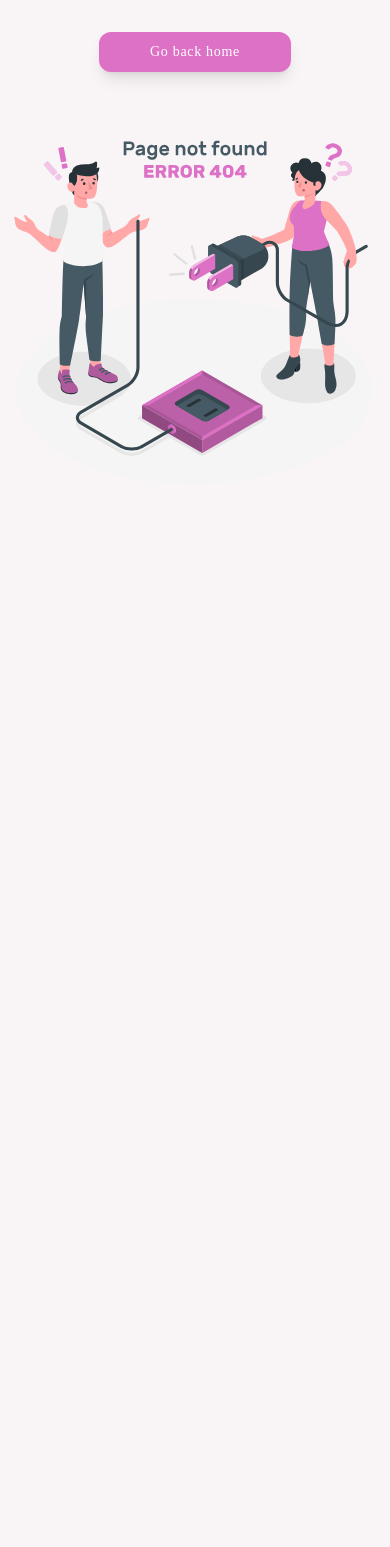
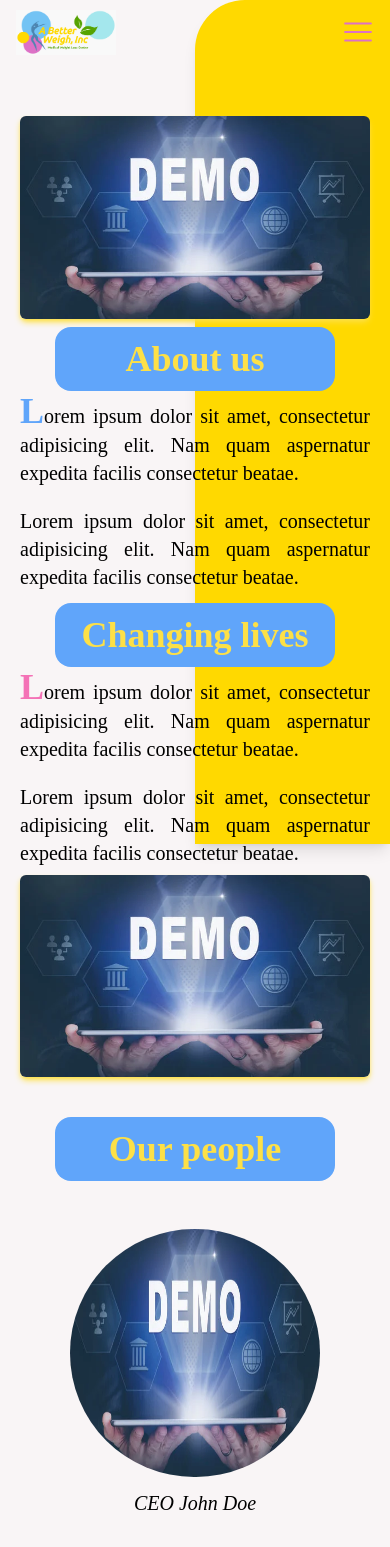
Before and after one commit to michaelmuthomi/responsive-front, a React (Create React App) app: page /about-us in a window 390 px wide. Before the commit this address led to /not-found. Shown: the top 1547 px of the page. Before the commit the page ends 844 px from the top, so only its background shows below. Built offline with nearby package versions, Linux system fonts and the light colour scheme.

Commit message:
About us page created successfully with responsive design. Using TailwindCSS to style and components such as header and footer

```diff
--- a/src/App.tsx
+++ b/src/App.tsx
@@ -3,6 +3,7 @@ import { BrowserRouter, Navigate, Route, Routes } from "react-router-dom";
 import Home from "./components/Home";
 import NotFound from "./components/NotFound";
 import Locations from "./pages/Locations";
+import Aboutus from "./pages/Aboutus";
 
 function App(): JSX.Element {
   return (
@@ -13,6 +14,7 @@ function App(): JSX.Element {
           <Route path="/" element={<Home />} />
           <Route path="*" element={<Navigate to="/not-found" />} />
           <Route path="/locations" element={<Locations />} />
+          <Route path="/about-us" element={<Aboutus />} />
         </Routes>
       </BrowserRouter>
     </div>
--- /dev/null
+++ b/src/pages/Aboutus.tsx
@@ -0,0 +1,85 @@
+import React from "react"
+import Header from '../components/layout/Header'
+import Footer from '../components/layout/Footer'
+
+const Aboutus = ():JSX.Element => {
+
+return(
+    <>
+        <div className="yellowBlock"></div>
+
+        <Header />
+        <div className="h-auto p-5 mt-10 ">
+            <div className="md:w-4/6 m-auto flex md:flex-row flex-col gap-2">
+                <div className="md:w-3/5 md:p-5 flex justify-center">
+                    <img className="rounded-md shadow-md shadow-yellow-300" src="./aboutus_image1.webp" alt="about us"></img>
+                </div>
+                <div className="md:w-2/5 md:p-5 ">
+                    <div className="w-full flex justify-center">
+                        <h2 className="text-4xl font-bold text-yellow-300 bg-blue-400 md:w-[200px] w-4/5 text-center rounded-2xl p-3">About us</h2>
+                        </div>
+                    <p className="text-xl text-justify"><span className="font-bold text-4xl text-blue-400">L</span>orem ipsum dolor sit amet, consectetur adipisicing elit. Nam quam aspernatur expedita facilis consectetur beatae.</p>
+                    <p className="mt-5 text-xl text-justify">Lorem ipsum dolor sit amet, consectetur adipisicing elit. Nam quam aspernatur expedita facilis consectetur beatae.</p>
+                </div>
+            </div>
+
+            <div className="h-auto md:p-5 md:mt-10 mt-3 ">
+                        <div className="md:w-4/6 m-auto flex md:flex-row flex-col gap-2">
+
+                            <div className="md:w-3/5 md:p-5">
+                                <div className="w-full flex justify-center">
+                                    <h2 className="text-4xl font-bold text-yellow-300 bg-blue-400 md:w-[300px] w-4/5 text-center rounded-2xl p-3">Changing lives</h2>
+                                </div>
+                                <p className="text-xl text-justify"><span className="font-bold text-4xl text-pink-400">L</span>orem ipsum dolor sit amet, consectetur adipisicing elit. Nam quam aspernatur expedita facilis consectetur beatae.</p>
+                                <p className="mt-5 text-xl text-justify">Lorem ipsum dolor sit amet, consectetur adipisicing elit. Nam quam aspernatur expedita facilis consectetur beatae.</p>
+                            </div>
+
+                            <div className="md:w-2/5 md:p-5 flex justify-center">
+                                <img className="rounded-md shadow-md shadow-yellow-300" src="./aboutus_image1.webp" alt="about us"></img>
+                            </div>
+                        </div>
+                    </div>
+
+                <div className="md:w-4/6 m-auto flex flex-col gap-2 mt-10">
+                    <div className="w-full flex justify-center">
+                        <h2 className="text-4xl font-bold text-yellow-300 bg-blue-400 md:w-[200px] w-4/5 text-center rounded-2xl p-3">Our people</h2>
+                    </div>
+
+                    <div className="flex md:flex-row flex-col w-full md:justify-between items-center mt-10 gap-[20px]">
+                        <div className="w-[300px] h-[300px] flex flex-col justify-center items-center">
+                            <img className="rounded-full w-[250px] h-[250px]" src="./aboutus_image1.webp" alt="CEO" />
+                            <p className="text-xl p-3 italic">CEO John Doe</p>
+                        </div>
+                        <div className="w-[300px] h-[300px] flex flex-col justify-center items-center">
+                            <img className="rounded-full w-[250px] h-[250px]" src="./aboutus_image1.webp" alt="CEO" />
+                            <p className="text-xl p-3 italic">COO Johana Doe</p>
+                        </div>
+                        <div className="w-[300px] h-[300px] flex flex-col justify-center items-center">
+                            <img className="rounded-full w-[250px] h-[250px]" src="./aboutus_image1.webp" alt="CEO" />
+                            <p className="text-xl p-3 italic">Medical Head Dr. Doe Lius</p>
+                        </div>
+                    </div>
+
+                    <div className="flex md:flex-row flex-col w-full justify-center mt-10 md:gap-[200px] gap-[20px] items-center">
+                        <div className="w-[300px] h-[300px] flex flex-col justify-center items-center">
+                            <img className="rounded-full w-[250px] h-[250px]" src="./aboutus_image1.webp" alt="CEO" />
+                            <p className="text-xl p-3 italic">Product owner <a href="https://github.com/anicmarko9">@anicmarko9</a></p>
+                        </div>
+                        <div className="w-[300px] h-[300px] flex flex-col justify-center items-center">
+                            <img className="rounded-full w-[250px] h-[250px]" src="./aboutus_image1.webp" alt="CEO" />
+                            <p className="text-xl p-3 italic">Developer <a href="https://www.bellodev.com">@BelloDev</a></p>
+                        </div>
+                    </div>
+
+                </div>
+
+
+        </div>
+        <Footer />
+
+    </>
+)
+
+}
+
+export default Aboutus
```
Also changed, not shown: public/aboutus_image1.webp (added).
